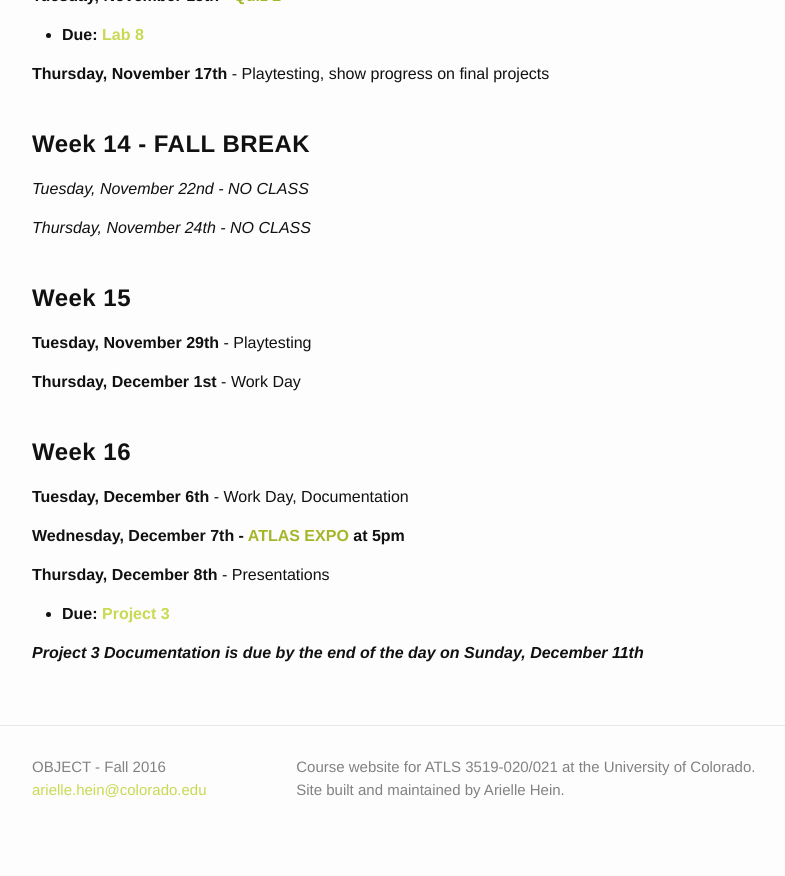
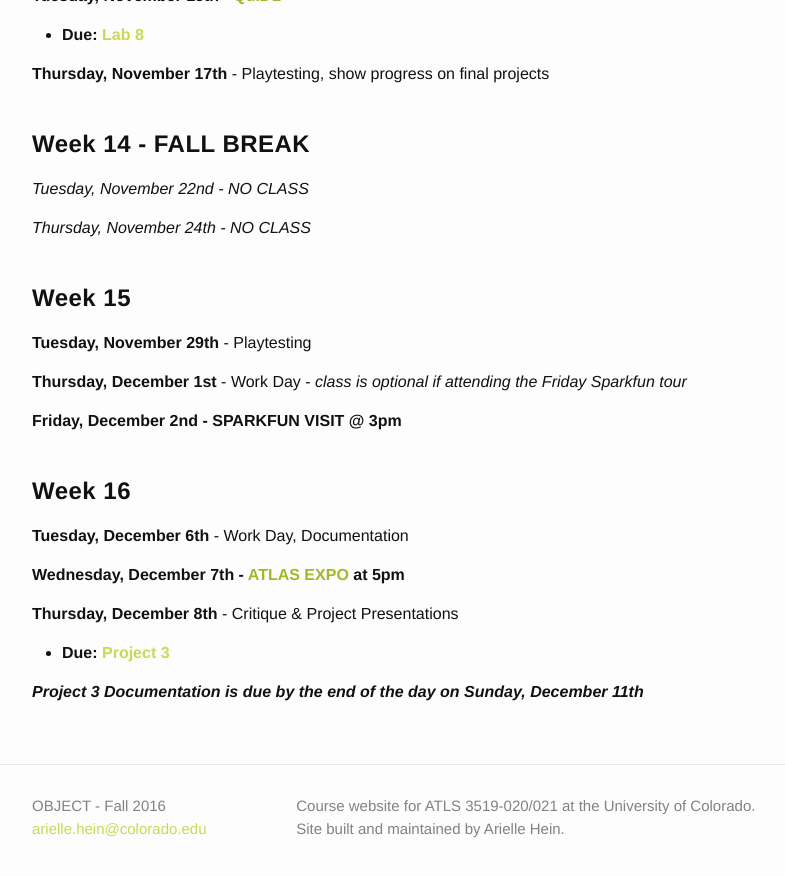
Before and after one commit to coloringchaos/object-fall-16, a Jekyll site: the page built from schedule.md, in a window 1280 px wide and 900 px high, scrolled down 3457 px. Shown: the top 876 px of the window, without its empty margins (238-1023 px from the left). Built offline with Jekyll 4.4.1, drawn with Linux system fonts in a browser that asks for light colours.

Commit message:
schedule

```diff
--- a/schedule.md
+++ b/schedule.md
@@ -149,14 +149,16 @@ This page has a breakdown of the general content that we will cover in each clas
 # Week 15
 **Tuesday, November 29th** - Playtesting
 
-**Thursday, December 1st** - Work Day
+**Thursday, December 1st** - Work Day - *class is optional if attending the Friday Sparkfun tour*
+
+**Friday, December 2nd - SPARKFUN VISIT @ 3pm**
 
 # Week 16
 **Tuesday, December 6th** - Work Day, Documentation
 
 **Wednesday, December 7th - [ATLAS EXPO]() at 5pm**
 
-**Thursday, December 8th** - Presentations
+**Thursday, December 8th** - Critique & Project Presentations
 
 + **Due: [Project 3](/object-fall-16/project-3)**
 
```
